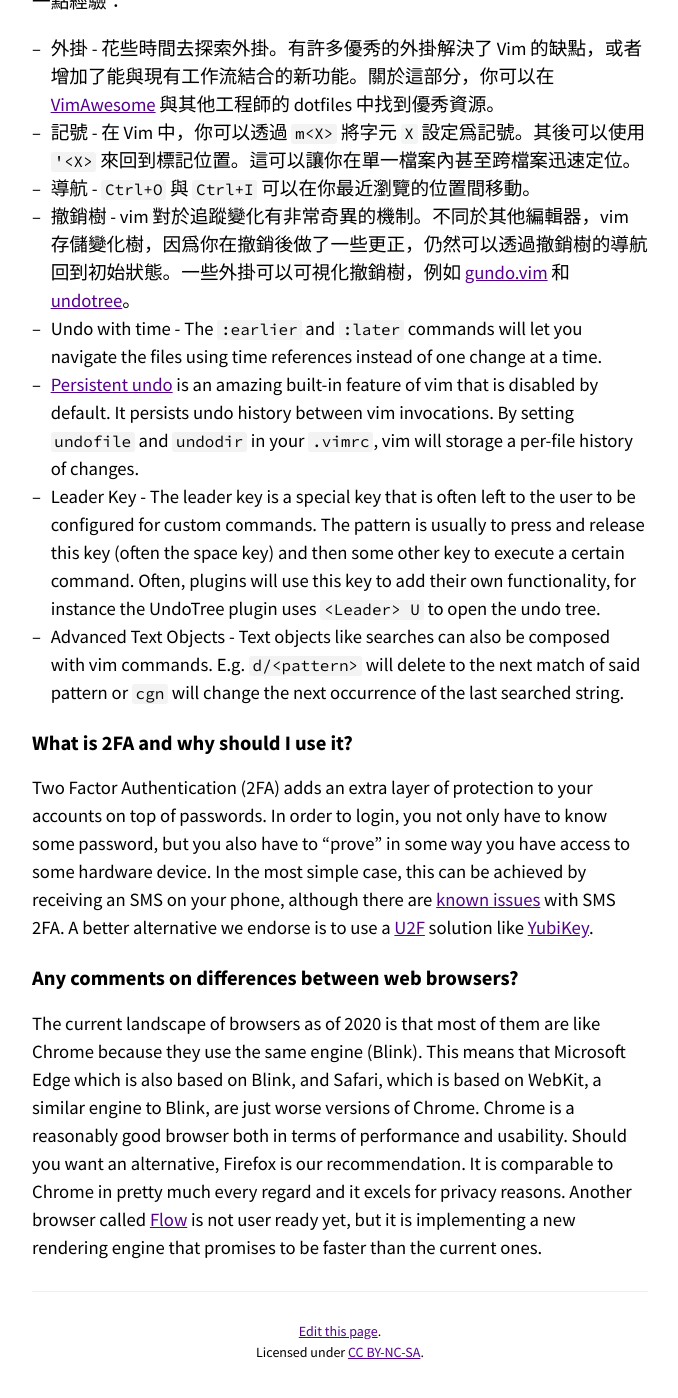
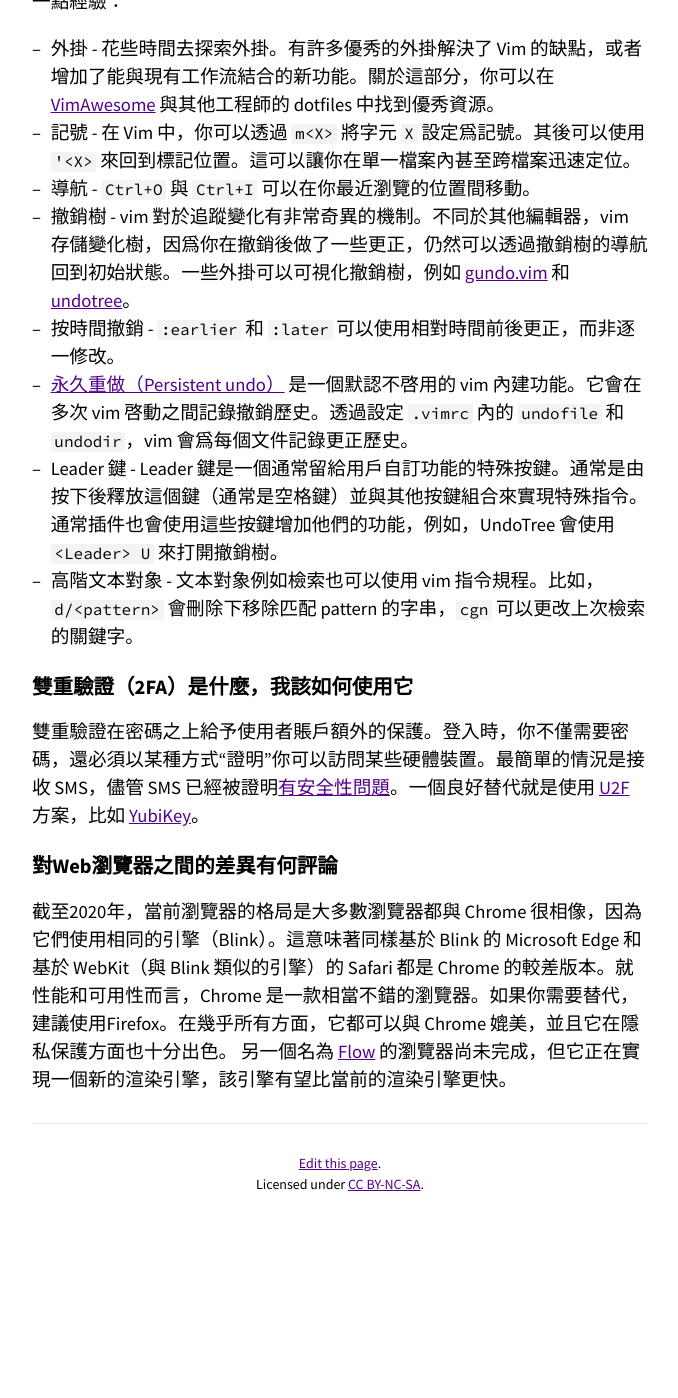
Before and after one commit to missing-semester-zh-Hant/missing-semester-zh-Hant.github.io, a Jekyll site: the page built from _2020/qa.md, in a window 1280 px wide and 1400 px high, scrolled down 7105 px. Shown: the whole window, without its empty margins (300-978 px from the left). Built offline with Jekyll 4.4.1, drawn with Linux system fonts in a browser that asks for light colours; after the commit the page ends 8337 px from its top, so only the background shows below that; some of the changed text lies outside the part shown.

Commit message:
Update translation

```diff
--- a/_2020/qa.md
+++ b/_2020/qa.md
@@ -25,8 +25,8 @@ video:
 - [Vim 還是 Emacs](#Vim-還是-Emacs)
 - [有哪些機器學習的注意與技巧](#有哪些機器學習的注意與技巧)
 - [還有什麼 Vim 小技巧](#還有什麼-Vim-小技巧)
-- [What is 2FA and why should I use it?](#what-is-2fa-and-why-should-i-use-it)
-- [Any comments on differences between web browsers?](#any-comments-on-differences-between-web-browsers)
+- [雙重驗證（2FA）是什麼，我該如何使用它](#雙重驗證2FA是什麼我該如何使用它)
+- [對Web瀏覽器之間的差異有何評論](#對Web瀏覽器之間的差異有何評論)
 
 <!-- ## Any recommendations on learning Operating Systems related topics like processes, virtual memory, interrupts, memory management, etc  -->
 ## 關於學習作業系統相關題目的建議，如進程，虛擬內存，中斷，內存管理
@@ -267,16 +267,19 @@ Lastly, if you do not work with some sort of cluster where you submit your GPU j
 - 記號 - 在 Vim 中，你可以透過 `m<X>` 將字元 `X` 設定爲記號。其後可以使用 `'<X>` 來回到標記位置。這可以讓你在單一檔案內甚至跨檔案迅速定位。
 - 導航 - `Ctrl+O` 與 `Ctrl+I` 可以在你最近瀏覽的位置間移動。
 - 撤銷樹 - vim 對於追蹤變化有非常奇異的機制。不同於其他編輯器，vim 存儲變化樹，因爲你在撤銷後做了一些更正，仍然可以透過撤銷樹的導航回到初始狀態。一些外掛可以可視化撤銷樹，例如  [gundo.vim](https://github.com/sjl/gundo.vim) 和 [undotree](https://github.com/mbbill/undotree)。
-- Undo with time - The `:earlier` and `:later` commands will let you navigate the files using time references instead of one change at a time.
-- [Persistent undo](https://vim.fandom.com/wiki/Using_undo_branches#Persistent_undo) is an amazing built-in feature of vim that is disabled by default. It persists undo history between vim invocations. By setting `undofile` and `undodir` in your `.vimrc`, vim will storage a per-file history of changes.
-- Leader Key - The leader key is a special key that is often left to the user to be configured for custom commands. The pattern is usually to press and release this key (often the space key) and then some other key to execute a certain command. Often, plugins will use this key to add their own functionality, for instance the UndoTree plugin uses `<Leader> U` to open the undo tree.
-- Advanced Text Objects - Text objects like searches can also be composed with vim commands. E.g. `d/<pattern>` will delete to the next match of said pattern or `cgn` will change the next occurrence of the last searched string.
+- 按時間撤銷 - `:earlier` 和 `:later` 可以使用相對時間前後更正，而非逐一修改。
+- [永久重做（Persistent undo）](https://vim.fandom.com/wiki/Using_undo_branches#Persistent_undo) 是一個默認不啓用的 vim 內建功能。它會在多次 vim 啓動之間記錄撤銷歷史。透過設定 `.vimrc` 內的 `undofile` 和 `undodir`，vim 會爲每個文件記錄更正歷史。
+- Leader 鍵 -  Leader 鍵是一個通常留給用戶自訂功能的特殊按鍵。通常是由按下後釋放這個鍵（通常是空格鍵）並與其他按鍵組合來實現特殊指令。通常插件也會使用這些按鍵增加他們的功能，例如，UndoTree 會使用 `<Leader> U` 來打開撤銷樹。
+- 高階文本對象 - 文本對象例如檢索也可以使用 vim 指令規程。比如，`d/<pattern>` 會刪除下移除匹配 pattern 的字串，`cgn` 可以更改上次檢索的關鍵字。
 
-## What is 2FA and why should I use it?
+<!-- ## What is 2FA and why should I use it? -->
+## 雙重驗證（2FA）是什麼，我該如何使用它
 
-Two Factor Authentication (2FA) adds an extra layer of protection to your accounts on top of passwords. In order to login, you not only have to know some password, but you also have to "prove" in some way you have access to some hardware device. In the most simple case, this can be achieved by receiving an SMS on your phone, although there are [known issues](https://www.kaspersky.com/blog/2fa-practical-guide/24219/) with SMS 2FA. A better alternative we endorse is to use a [U2F](https://en.wikipedia.org/wiki/Universal_2nd_Factor) solution like [YubiKey](https://www.yubico.com/).
+<!-- Two Factor Authentication (2FA) adds an extra layer of protection to your accounts on top of passwords. In order to login, you not only have to know some password, but you also have to "prove" in some way you have access to some hardware device. In the most simple case, this can be achieved by receiving an SMS on your phone, although there are [known issues](https://www.kaspersky.com/blog/2fa-practical-guide/24219/) with SMS 2FA. A better alternative we endorse is to use a [U2F](https://en.wikipedia.org/wiki/Universal_2nd_Factor) solution like [YubiKey](https://www.yubico.com/). -->
+雙重驗證在密碼之上給予使用者賬戶額外的保護。登入時，你不僅需要密碼，還必須以某種方式“證明”你可以訪問某些硬體裝置。最簡單的情況是接收 SMS，儘管 SMS 已經被證明[有安全性問題](https://www.kaspersky.com/blog/2fa-practical-guide/24219/)。一個良好替代就是使用 [U2F](https://en.wikipedia.org/wiki/Universal_2nd_Factor) 方案，比如 [YubiKey](https://www.yubico.com/)。
 
-## Any comments on differences between web browsers?
+<!-- ## Any comments on differences between web browsers? -->
+## 對Web瀏覽器之間的差異有何評論
 
-The current landscape of browsers as of 2020 is that most of them are like Chrome because they use the same engine (Blink). This means that Microsoft Edge which is also based on Blink, and Safari, which is based on WebKit, a similar engine to Blink, are just worse versions of Chrome. Chrome is a reasonably good browser both in terms of performance and usability. Should you want an alternative, Firefox is our recommendation. It is comparable to Chrome in pretty much every regard and it excels for privacy reasons.
-Another browser called [Flow](https://www.ekioh.com/flow-browser/) is not user ready yet, but it is implementing a new rendering engine that promises to be faster than the current ones.
+截至2020年，當前瀏覽器的格局是大多數瀏覽器都與 Chrome 很相像，因為它們使用相同的引擎（Blink）。這意味著同樣基於 Blink 的 Microsoft Edge 和基於 WebKit（與 Blink 類似的引擎）的 Safari 都是 Chrome 的較差版本。就性能和可用性而言，Chrome 是一款相當不錯的瀏覽器。如果你需要替代，建議使用Firefox。在幾乎所有方面，它都可以與 Chrome 媲美，並且它在隱私保護方面也十分出色。
+另一個名為 [Flow](https://www.ekioh.com/flow-browser/) 的瀏覽器尚未完成，但它正在實現一個新的渲染引擎，該引擎有望比當前的渲染引擎更快。
```
